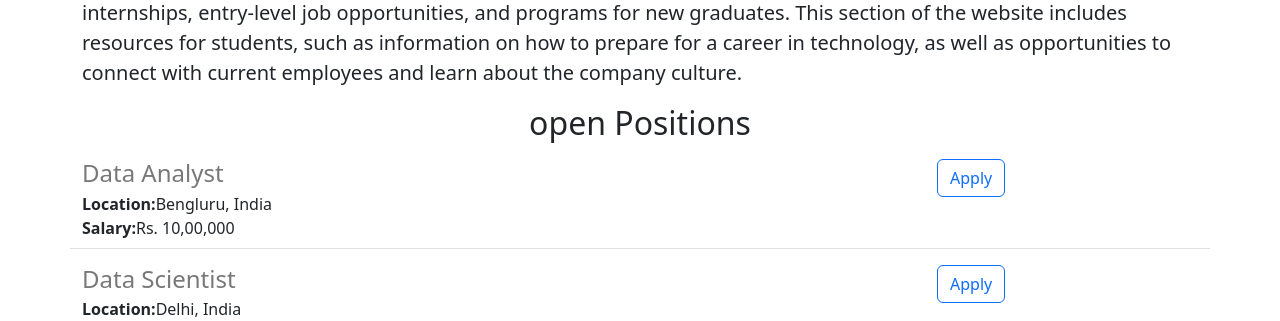
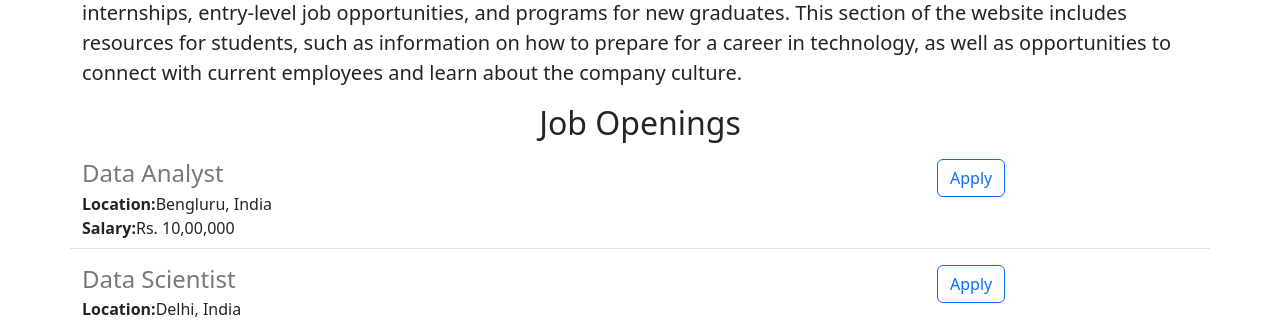
Before and after one commit to thirupathireddy14/careers-website, a Flask app: page / in a window 1280 px wide. Shown: the part 442-763 px from the top of the page. Run offline with Flask 2, Linux system fonts and the light colour scheme.

Commit message:
front end changes

```diff
--- a/templates/home.html
+++ b/templates/home.html
@@ -53,7 +53,7 @@
             of the website includes resources for students, such as information on how to prepare for a career in
             technology, as well as opportunities to connect with current employees and learn about the company culture.
         </p>
-        <h2 class="text-center mt-2 mb-2"> open Positions</h2>
+        <h2 class="text-center mt-2 mb-2">Job Openings</h2>
         <p>
         <div>
             {% for job in jobs %}
```
